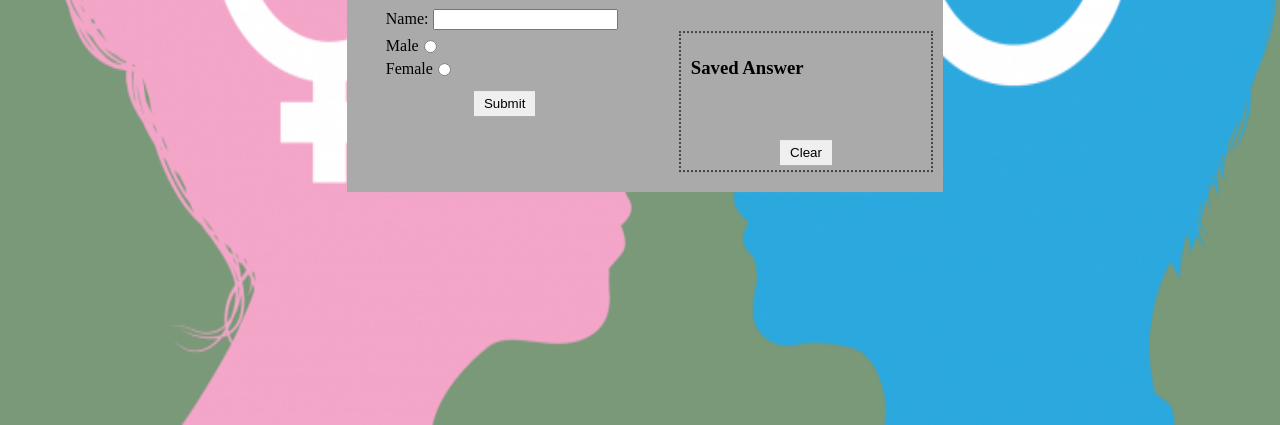
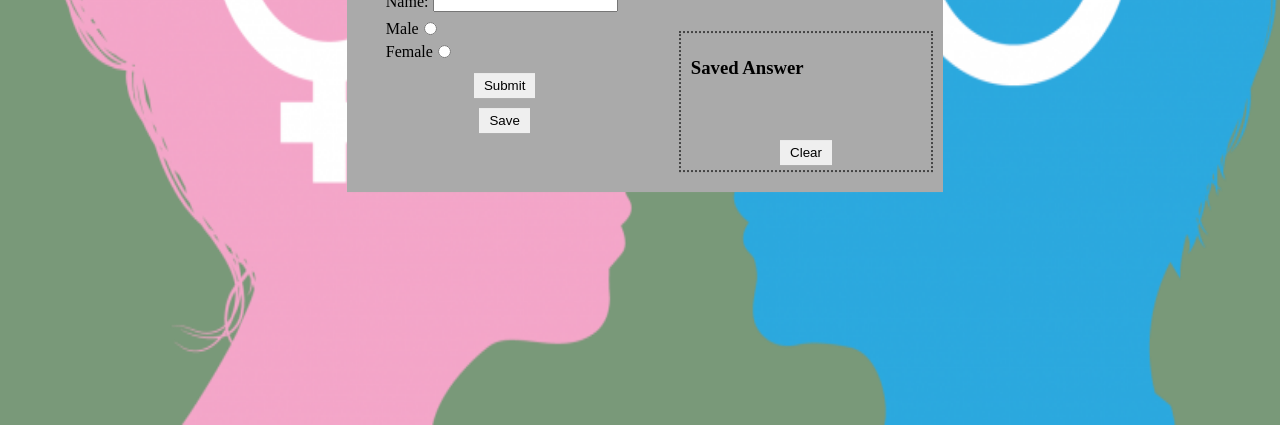
Before and after one commit to MohammadJavadArdestani/Web-Midterm, a plain HTML site: page index.html in a window 1280 px wide. Shown: the part 375-800 px from the top of the page. Drawn offline with Linux system fonts and the light colour scheme.

Commit message:
adds save button

```diff
--- a/index.html
+++ b/index.html
@@ -15,13 +15,14 @@
 <section class="center container flex-row" style="min-width: 45%">
   <div class="container flex-col" style="width: 40%">
     <h3>Mr or Mrs?</h3>
-    <form class="flex-col" onsubmit="submitCustom(event)">
+    <form class="flex-col" onsubmit="submitQuery(event)">
       <label class="flex-row" for="name-input">Name:
         <input class="margin-5" id="name-input" type="text" maxlength="255" pattern="^[a-zA-Z\s]*$">
       </label>
       <label class="flex-row" for="male-radio">Male <input class="margin-5" type="radio" id="male-radio" name="gender" value="male"></label>
       <label class="flex-row" for="female-radio">Female <input class="margin-5" type="radio" id="female-radio" name="gender" value="female"></label>
       <input type="submit" class="button">
+      <button class="button" onclick="saveCustom(event)">Save</button>
     </form>
   </div>
   <div class="container flex-col" style="width: 40%">
--- a/js/main.js
+++ b/js/main.js
@@ -7,18 +7,12 @@ const baseApi = "https://api.genderize.io/?name="
 
 let currentName = "";
 
-function submitCustom(event) {
+function submitQuery(event) {
   console.log("submitCustom called")
   event.preventDefault()
   currentName = nameInput.value
   if (!currentName) {
     return
-  }
-
-  const selectedGender = document.querySelector('input[name="gender"]:checked');
-  if(selectedGender) {
-    console.log("storing value in localstorage", currentName, selectedGender.value)
-    localStorage.setItem(currentName, selectedGender.value)
   }
 
   const savedGender = localStorage.getItem(currentName)
@@ -46,6 +40,22 @@ function submitCustom(event) {
   req.send( null);
 }
 
+function saveCustom(event) {
+  console.log("saveCustom called")
+  event.preventDefault()
+  currentName = nameInput.value
+  if (!currentName) {
+    return
+  }
+
+  const selectedGender = document.querySelector('input[name="gender"]:checked');
+  if(selectedGender) {
+    console.log("storing value in localstorage", currentName, selectedGender.value)
+    localStorage.setItem(currentName, selectedGender.value)
+    savedAnswer.innerText = selectedGender.value
+  }
+}
+
 function clearCustom(event) {
   console.log("clearCustom called")
   event.preventDefault()
```
